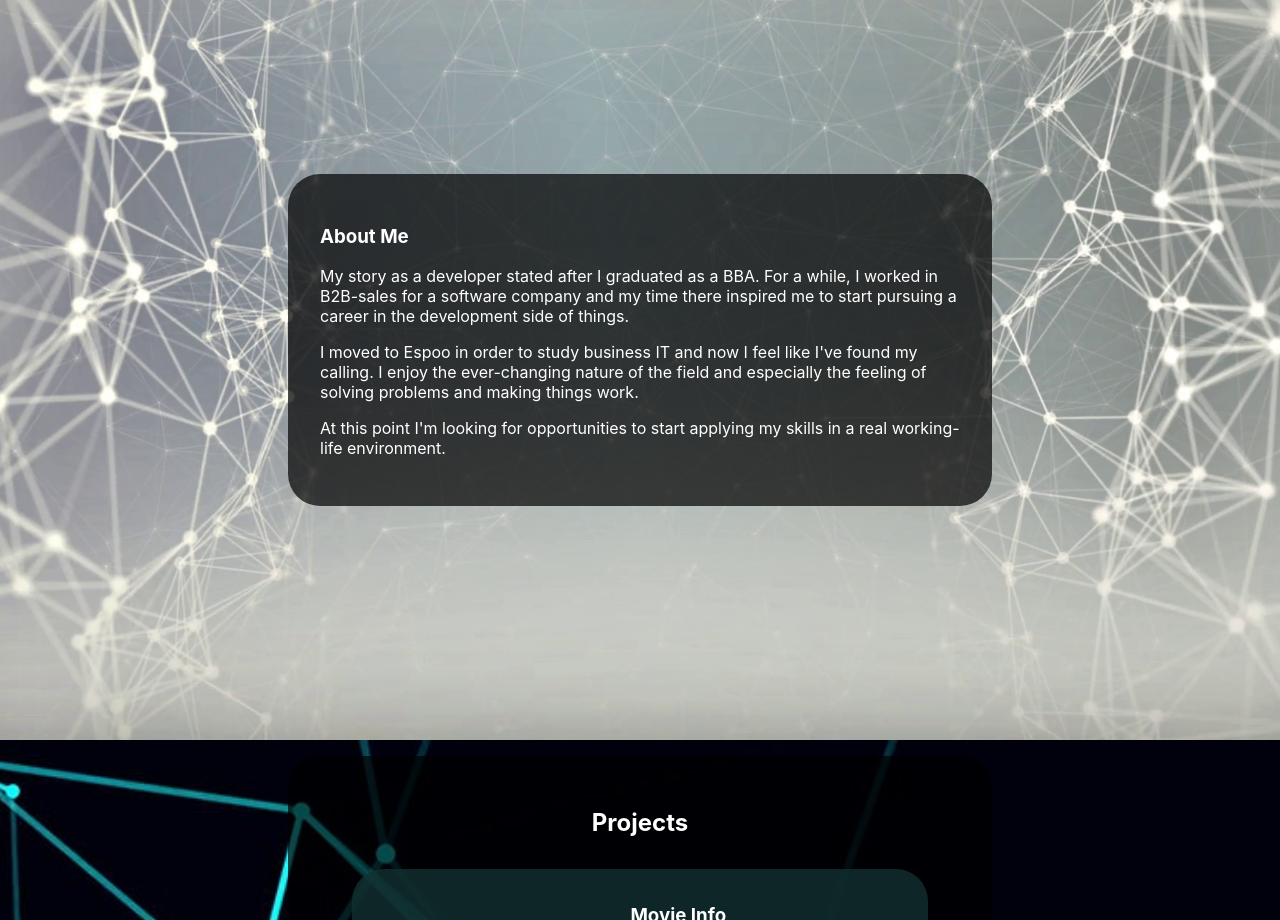
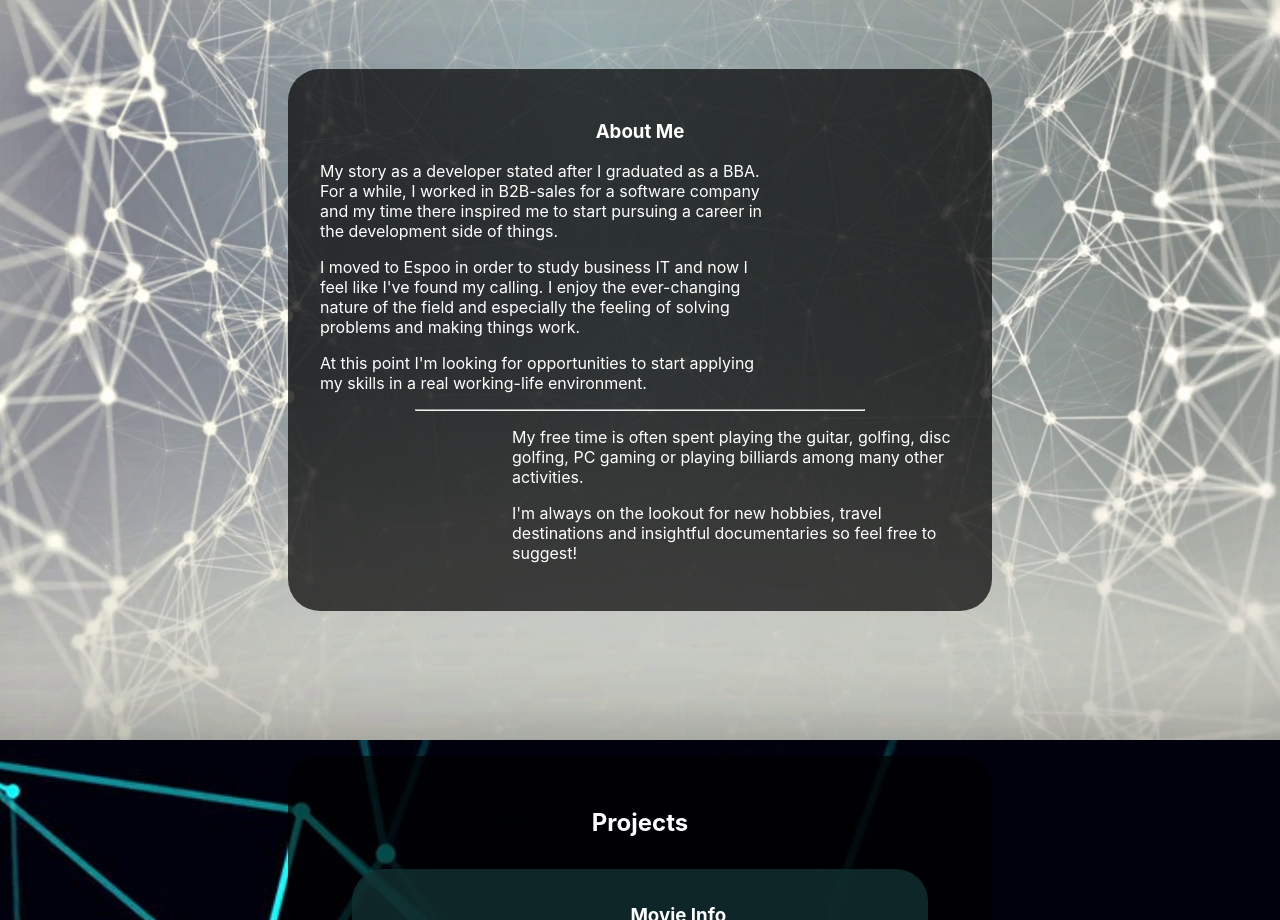
Before and after one commit to hk279/portfolio, a React (Create React App) app: page / in a window 1280 px wide. Shown: the part 860-1780 px from the top of the page. Built offline with nearby package versions, Linux system fonts and the light colour scheme.

Commit message:
Added text to About me -section

```diff
--- a/src/App.css
+++ b/src/App.css
@@ -55,6 +55,9 @@ li > a {
 li > a:hover {
     background-color: #3a445d;
     transition: 500ms;
+}
+hr {
+    width: 70%;
 }
 section {
     display: flex;
--- a/src/components/AboutMe.js
+++ b/src/components/AboutMe.js
@@ -5,22 +5,35 @@ const MyStory = () => {
     return (
         <section className="about-me">
             <div className="content" style={{ textAlign: "left" }}>
-                <h3>About Me</h3>
+                <h3 style={{ textAlign: "center" }}>About Me</h3>
+                <div style={{ marginRight: "12em" }}>
                     <p>
-                    My story as a developer stated after I graduated as a BBA. For a while, I worked in B2B-sales for a
-                    software company and my time there inspired me to start pursuing a career in the development side of
-                    things.
+                        My story as a developer stated after I graduated as a BBA. For a while, I worked in B2B-sales
+                        for a software company and my time there inspired me to start pursuing a career in the
+                        development side of things.
                     </p>
                     <p>
-                    I moved to Espoo in order to study business IT and now I feel like I've found my calling. I enjoy
-                    the ever-changing nature of the field and especially the feeling of solving problems and making
-                    things work.
+                        I moved to Espoo in order to study business IT and now I feel like I've found my calling. I
+                        enjoy the ever-changing nature of the field and especially the feeling of solving problems and
+                        making things work.
                     </p>
                     <p>
                         At this point I'm looking for opportunities to start applying my skills in a real working-life
                         environment.
                     </p>
                 </div>
+                <hr />
+                <div style={{ marginLeft: "12em" }}>
+                    <p>
+                        My free time is often spent playing the guitar, golfing, disc golfing, PC gaming or playing
+                        billiards among many other activities.
+                    </p>
+                    <p>
+                        I'm always on the lookout for new hobbies, travel destinations and insightful documentaries so
+                        feel free to suggest!
+                    </p>
+                </div>
+            </div>
         </section>
     );
 };
```
Lines whose indentation alone changed are shown as unchanged.
